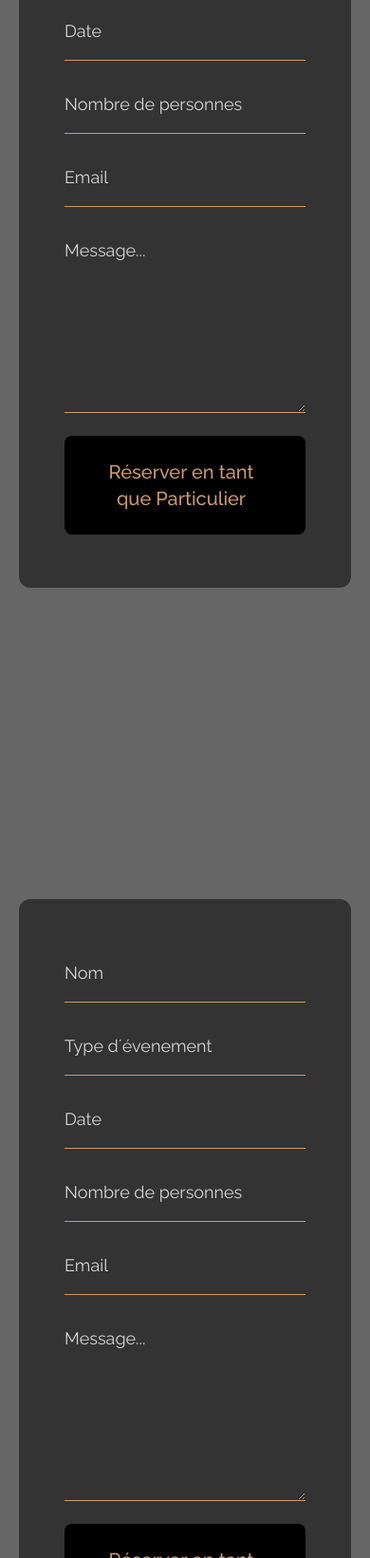
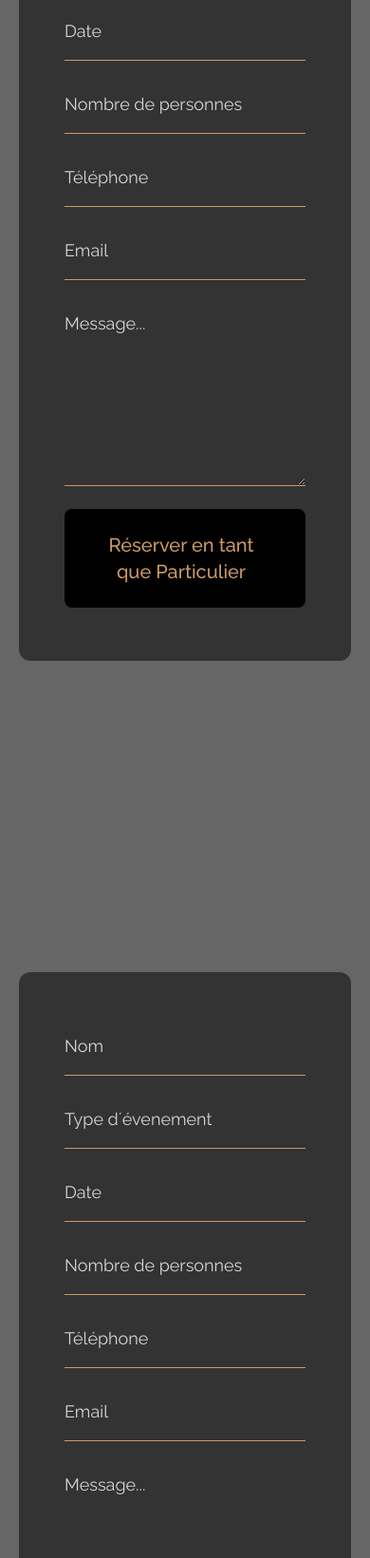
Before and after one commit to oumaimahrt/ER-Romance, a plain HTML site: page index.html in a window 390 px wide. Shown: the part 5601-7242 px from the top of the page at 95% size. Drawn offline with nearby package versions, Linux system fonts and the light colour scheme.

Commit message:
phone number added

```diff
--- a/index.html
+++ b/index.html
@@ -273,6 +273,9 @@
                         <input type="text" name="number_of_people"
                             class="input w-full bg-black border-b bg-opacity-0 text-white px-0 py-4 mb-4 tm-border-gold"
                             placeholder="Nombre de personnes" required="" />
+                        <input type="text" name="phone_number"
+                            class="input w-full bg-black border-b bg-opacity-0 text-white px-0 py-4 mb-4 tm-border-gold"
+                            placeholder="Téléphone" required="" />
                         <input type="email" name="email"
                             class="input w-full bg-black border-b bg-opacity-0 text-white px-0 py-4 mb-4 tm-border-gold"
                             placeholder="Email" required="" />
@@ -309,6 +312,9 @@
                         <input type="text" name="number_of_people"
                             class="input w-full bg-black border-b bg-opacity-0 text-white px-0 py-4 mb-4 tm-border-gold"
                             placeholder="Nombre de personnes" required="" />
+                        <input type="text" name="phone_number"
+                            class="input w-full bg-black border-b bg-opacity-0 text-white px-0 py-4 mb-4 tm-border-gold"
+                            placeholder="Téléphone" required="" />
                         <input type="email" name="email"
                             class="input w-full bg-black border-b bg-opacity-0 text-white px-0 py-4 mb-4 tm-border-gold"
                             placeholder="Email" required="" />
```
